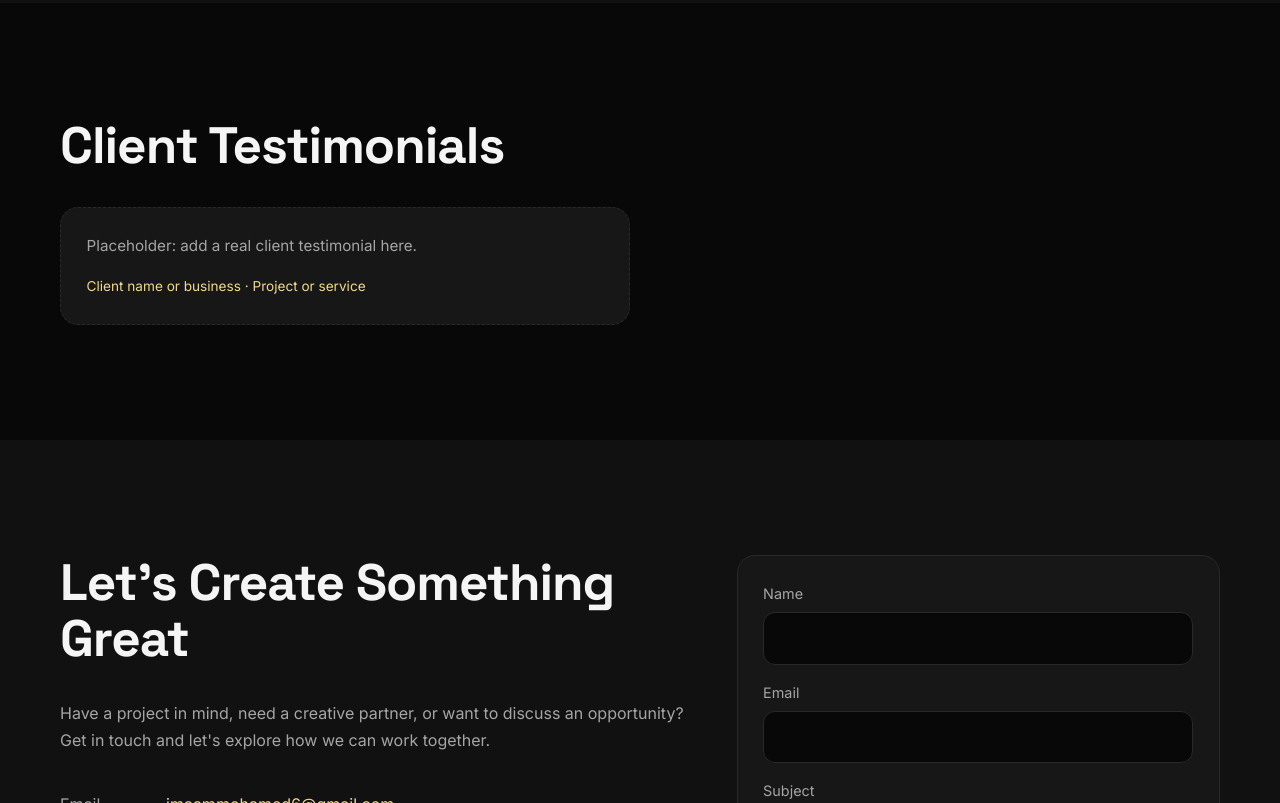
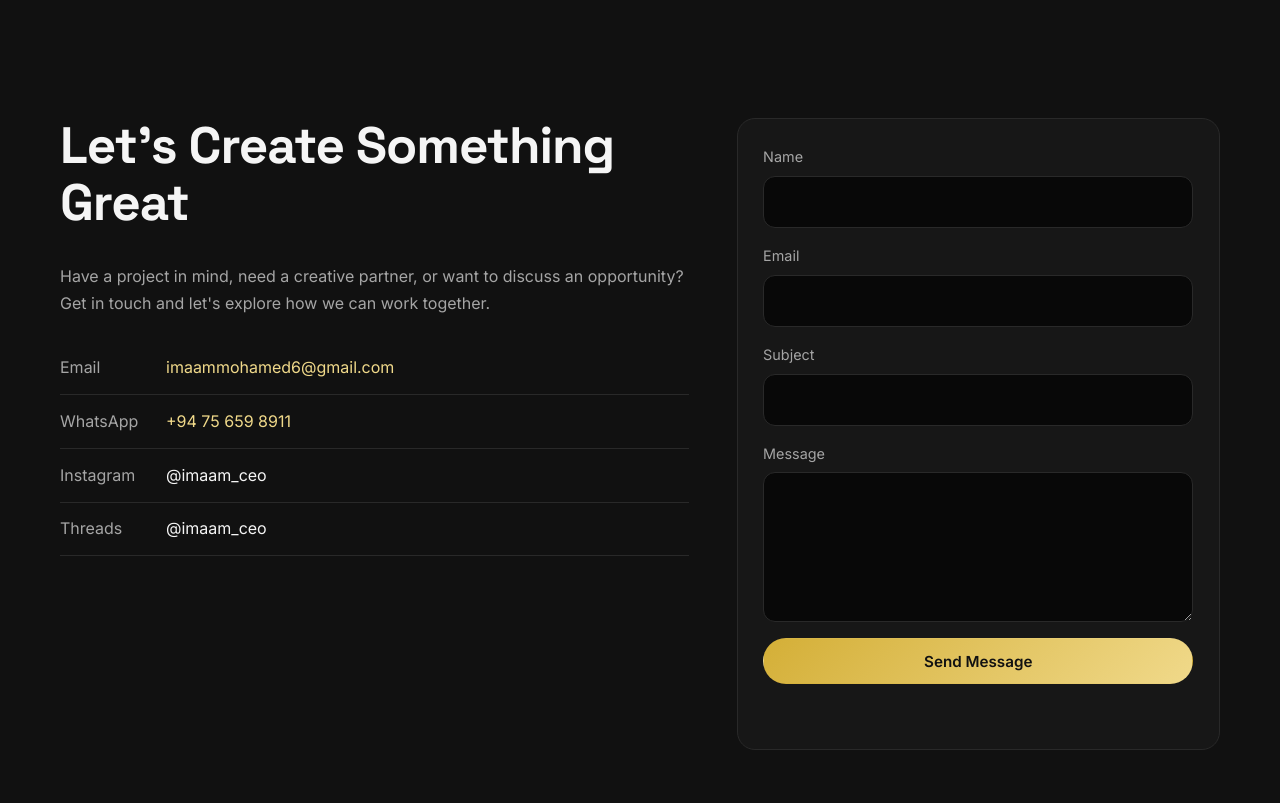
Before and after one commit to imaam-lab/Portfolio, a plain HTML site: page index.html in a window 1280 px wide. Shown: the part 6417-7220 px from the top of the page. Drawn offline with Linux system fonts and the light colour scheme.

Commit message:
Update index.html

```diff
--- a/index.html
+++ b/index.html
@@ -190,19 +190,7 @@
   </div>
 </section>
 
-<!-- TESTIMONIALS -->
-<section class="sec" id="testimonials">
-  <div class="wrap">
-    <h2 class="h2">Client Testimonials</h2>
-    <div class="cols2">
-      <!-- Replace this placeholder with real feedback (see README). -->
-      <blockquote class="card quote rv placeholder">
-        <p>Placeholder: add a real client testimonial here.</p>
-        <footer>Client name or business · Project or service</footer>
-      </blockquote>
-    </div>
-  </div>
-</section>
+
 
 <!-- CONTACT -->
 <section class="sec alt" id="contact">
```
